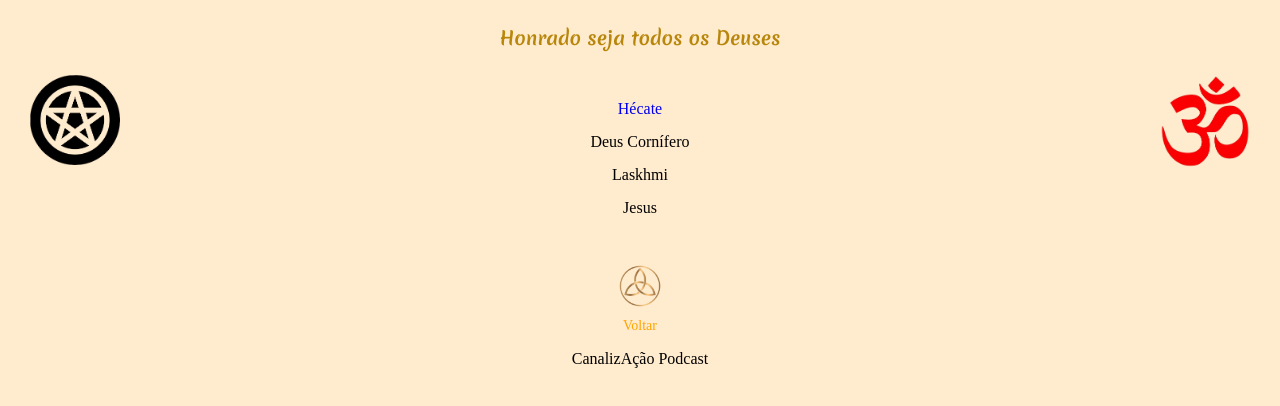
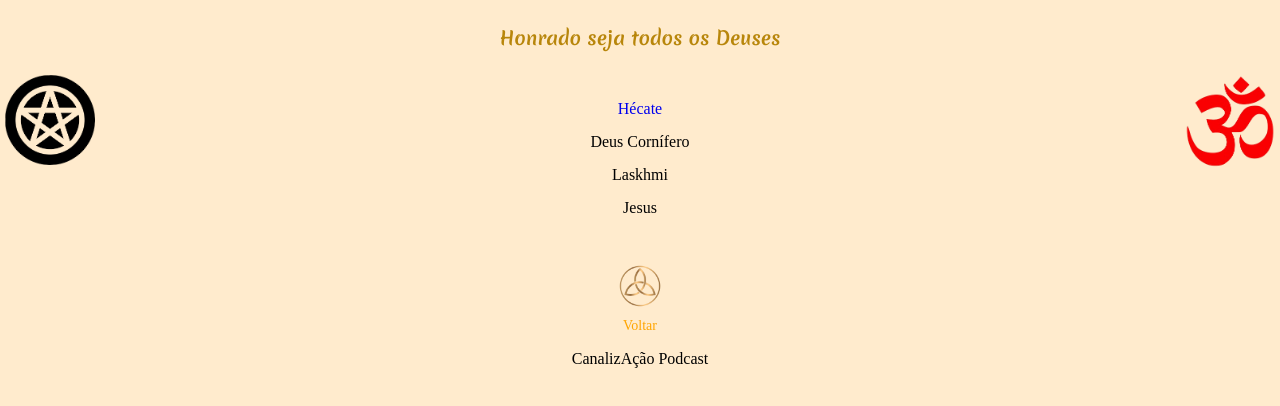
Before and after one commit to canalizacao/canal, a plain HTML site: page deuses/deuses.html in a window 1280 px wide. Drawn offline with Linux system fonts and the light colour scheme.

Commit message:
alterações

```diff
--- a/style.css
+++ b/style.css
@@ -286,7 +286,7 @@ a{
     grid-template-areas:
     "art1 mainn art2";
 
-    grid-template-columns: 150px 1fr 150px;
+    grid-template-columns: 100px 1fr 100px;
     grid-template-rows: auto;
     gap: 10px;
 }
```
